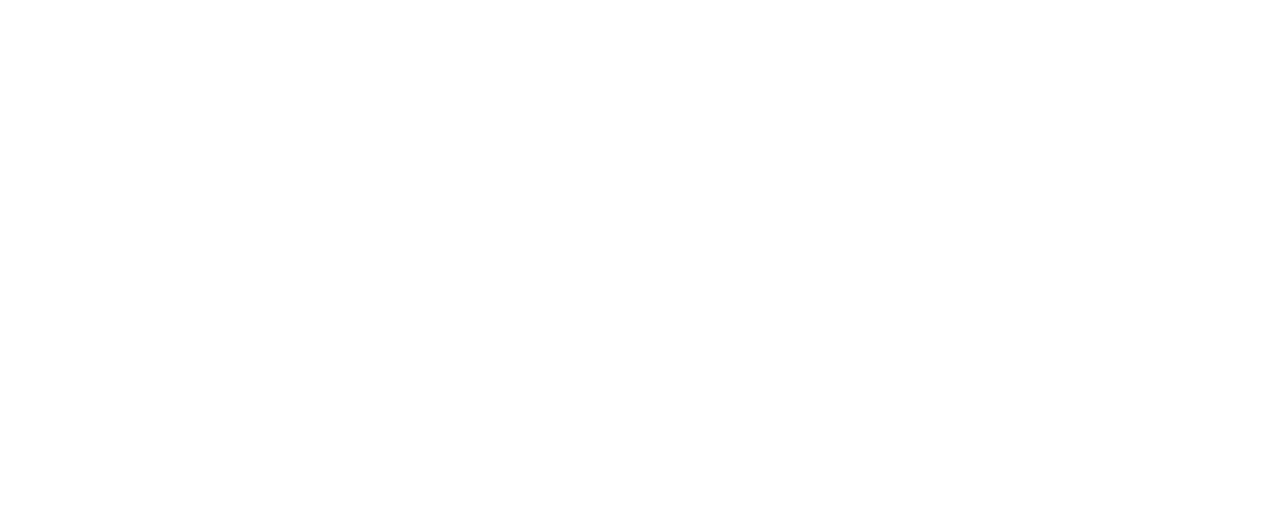
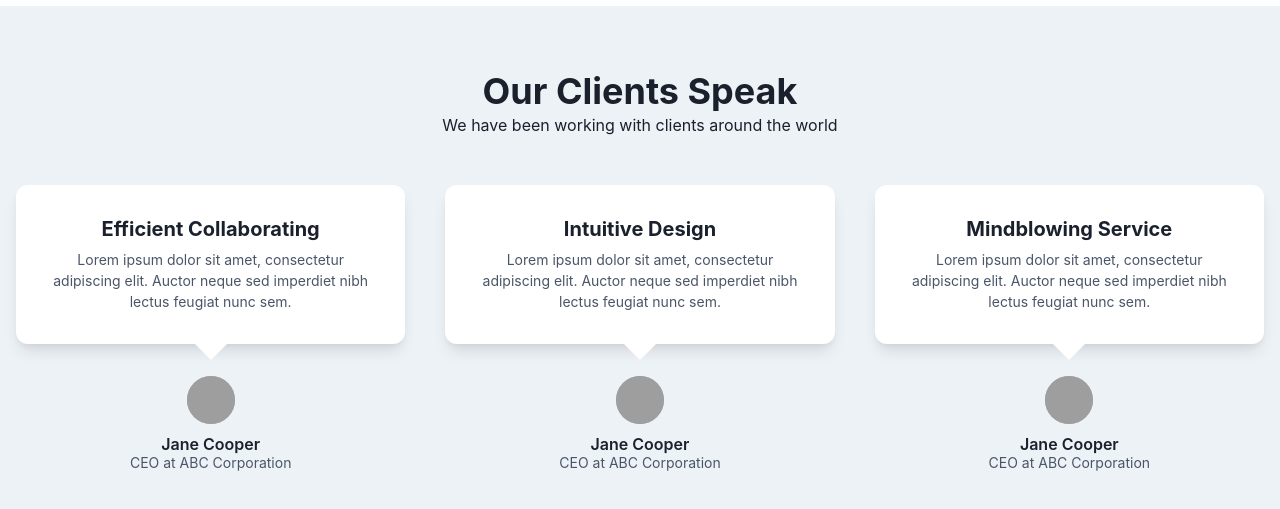
Before and after one commit to queens-web-development-club/w22-third-shot-drop, a React (Create React App) app: page / in a window 1280 px wide. Shown: the part 1539-2048 px from the top of the page. Before the commit the page ends 1545 px from the top, so only its background shows below. Built offline with nearby package versions, Linux system fonts and the light colour scheme; grey boxes are pictures that could not be loaded.

Commit message:
Added testimonials to clinic page

```diff
--- a/src/components/AboutPage.js
+++ b/src/components/AboutPage.js
@@ -1,6 +1,6 @@
 import { Heading, Center, Box, Text,  } from '@chakra-ui/react'
 import Carousel from './Carousel'
-
+import Testimonials from './Testimonials'
 function AboutPage() {
   return (
       <>
@@ -27,6 +27,7 @@
             </Box>
         </Center>
         <Carousel />
+        <Testimonials />
       </>
   )
 }
--- a/src/components/Clinics.js
+++ b/src/components/Clinics.js
@@ -10,8 +10,11 @@
 	Stack,
 	RadioGroup,
 	Radio,
-  useToast
+  useToast,
+  Divider
 } from '@chakra-ui/react';
+
+import Testimonials from './Testimonials'
 
 const SignUpForm = () => {
   const [formValues, setformValues] = useState({});
@@ -91,9 +94,22 @@
 		</form>
 		<Flex textAlign={"left"} padding="30px 30%;" className="sign-up-warning">
 			<p>No refund if guests are cancelling less than 48 hours from the start time. Refunds issued if Third Drop Shot is concerned about weather. We offer to rebook if we can accommodate guests. $1 admin fee for Refunds</p>
+
 		</Flex>
+    <>
+    <Testimonials/>
+    <Stack direction='row' h='50px' p={4} >
+    <Divider orientation='horizontal' />
+    </Stack>
+    </>
     </Flex>
+
+
+
+
+
   );
+
 };
 
 export default SignUpForm;
--- /dev/null
+++ b/src/components/Testimonials.js
@@ -0,0 +1,151 @@
+import { ReactNode } from 'react';
+import {
+  Box,
+  Flex,
+  Heading,
+  Text,
+  Stack,
+  Container,
+  Avatar,
+  useColorModeValue,
+} from '@chakra-ui/react';
+
+const Testimonial = ({ children }: { children: ReactNode }) => {
+  return <Box>{children}</Box>;
+};
+
+const TestimonialContent = ({ children }: { children: ReactNode }) => {
+  return (
+    <Stack
+      bg={useColorModeValue('white', 'gray.800')}
+      boxShadow={'lg'}
+      p={8}
+      rounded={'xl'}
+      align={'center'}
+      pos={'relative'}
+      _after={{
+        content: `""`,
+        w: 0,
+        h: 0,
+        borderLeft: 'solid transparent',
+        borderLeftWidth: 16,
+        borderRight: 'solid transparent',
+        borderRightWidth: 16,
+        borderTop: 'solid',
+        borderTopWidth: 16,
+        borderTopColor: useColorModeValue('white', 'gray.800'),
+        pos: 'absolute',
+        bottom: '-16px',
+        left: '50%',
+        transform: 'translateX(-50%)',
+      }}>
+      {children}
+    </Stack>
+  );
+};
+
+const TestimonialHeading = ({ children }: { children: ReactNode }) => {
+  return (
+    <Heading as={'h3'} fontSize={'xl'}>
+      {children}
+    </Heading>
+  );
+};
+
+const TestimonialText = ({ children }: { children: ReactNode }) => {
+  return (
+    <Text
+      textAlign={'center'}
+      color={useColorModeValue('gray.600', 'gray.400')}
+      fontSize={'sm'}>
+      {children}
+    </Text>
+  );
+};
+
+const TestimonialAvatar = ({
+  src,
+  name,
+  title,
+}: {
+  src: string;
+  name: string;
+  title: string;
+}) => {
+  return (
+    <Flex align={'center'} mt={8} direction={'column'}>
+      <Avatar src={src} alt={name} mb={2} />
+      <Stack spacing={-1} align={'center'}>
+        <Text fontWeight={600}>{name}</Text>
+        <Text fontSize={'sm'} color={useColorModeValue('gray.600', 'gray.400')}>
+          {title}
+        </Text>
+      </Stack>
+    </Flex>
+  );
+};
+
+export default function WithSpeechBubbles() {
+  return (
+    <Box bg={useColorModeValue('gray.100', 'gray.700')}>
+      <Container maxW={'7xl'} py={16} as={Stack} spacing={12}>
+        <Stack spacing={0} align={'center'}>
+          <Heading>Our Clients Speak</Heading>
+          <Text>We have been working with clients around the world</Text>
+        </Stack>
+        <Stack
+          direction={{ base: 'column', md: 'row' }}
+          spacing={{ base: 10, md: 4, lg: 10 }}>
+          <Testimonial>
+            <TestimonialContent>
+              <TestimonialHeading>Efficient Collaborating</TestimonialHeading>
+              <TestimonialText>
+                Lorem ipsum dolor sit amet, consectetur adipiscing elit. Auctor
+                neque sed imperdiet nibh lectus feugiat nunc sem.
+              </TestimonialText>
+            </TestimonialContent>
+            <TestimonialAvatar
+              src={
+                'https://images.unsplash.com/photo-1586297135537-94bc9ba060aa?ixid=MXwxMjA3fDB8MHxwaG90by1wYWdlfHx8fGVufDB8fHw%3D&ixlib=rb-1.2.1&auto=format&fit=crop&w=100&q=80'
+              }
+              name={'Jane Cooper'}
+              title={'CEO at ABC Corporation'}
+            />
+          </Testimonial>
+          <Testimonial>
+            <TestimonialContent>
+              <TestimonialHeading>Intuitive Design</TestimonialHeading>
+              <TestimonialText>
+                Lorem ipsum dolor sit amet, consectetur adipiscing elit. Auctor
+                neque sed imperdiet nibh lectus feugiat nunc sem.
+              </TestimonialText>
+            </TestimonialContent>
+            <TestimonialAvatar
+              src={
+                'https://images.unsplash.com/photo-1586297135537-94bc9ba060aa?ixid=MXwxMjA3fDB8MHxwaG90by1wYWdlfHx8fGVufDB8fHw%3D&ixlib=rb-1.2.1&auto=format&fit=crop&w=100&q=80'
+              }
+              name={'Jane Cooper'}
+              title={'CEO at ABC Corporation'}
+            />
+          </Testimonial>
+          <Testimonial>
+            <TestimonialContent>
+              <TestimonialHeading>Mindblowing Service</TestimonialHeading>
+              <TestimonialText>
+                Lorem ipsum dolor sit amet, consectetur adipiscing elit. Auctor
+                neque sed imperdiet nibh lectus feugiat nunc sem.
+              </TestimonialText>
+            </TestimonialContent>
+            <TestimonialAvatar
+              src={
+                'https://images.unsplash.com/photo-1586297135537-94bc9ba060aa?ixid=MXwxMjA3fDB8MHxwaG90by1wYWdlfHx8fGVufDB8fHw%3D&ixlib=rb-1.2.1&auto=format&fit=crop&w=100&q=80'
+              }
+              name={'Jane Cooper'}
+              title={'CEO at ABC Corporation'}
+            />
+          </Testimonial>
+        </Stack>
+      </Container>
+    </Box>
+  );
+}
```
